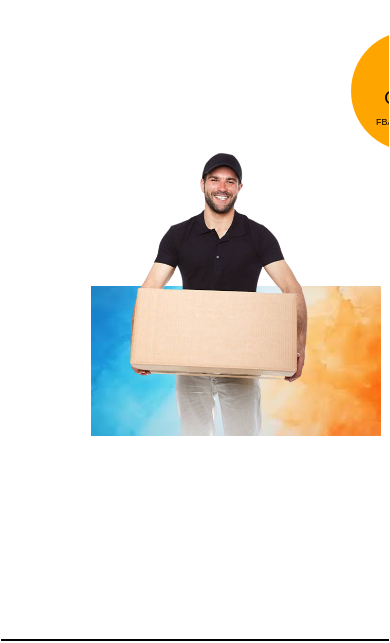
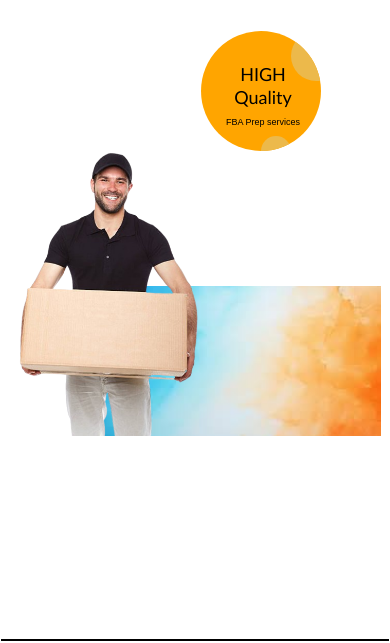
Before and after one commit to SadiqRoshan/webtask, a plain HTML site: page index.html in a window 390 px wide. Shown: the top 643 px of the page. Drawn offline with Linux system fonts and the light colour scheme.

Commit message:
Update index.css

```diff
--- a/index.css
+++ b/index.css
@@ -236,7 +236,7 @@ margin-left:10PX;
         margin-top: 30px;
         width: 120px;
         height:120px;
-        margin-left: 350px;
+        margin-left: 200px;
     }
     .circule2{
         width: 50px;
@@ -275,7 +275,7 @@ margin-left:10PX;
         width: 200px;
         height: 300px;
         margin-top: -300px;
-        margin-left: 120px;
+        margin-left: 10px;
     }
 
     .mencantaner2{
@@ -290,6 +290,7 @@ margin-left:10PX;
     }
 
     .mendiv{
+        padding-left: 5px;
         height: 72vh;
         margin-top: 5px;
     }
```
